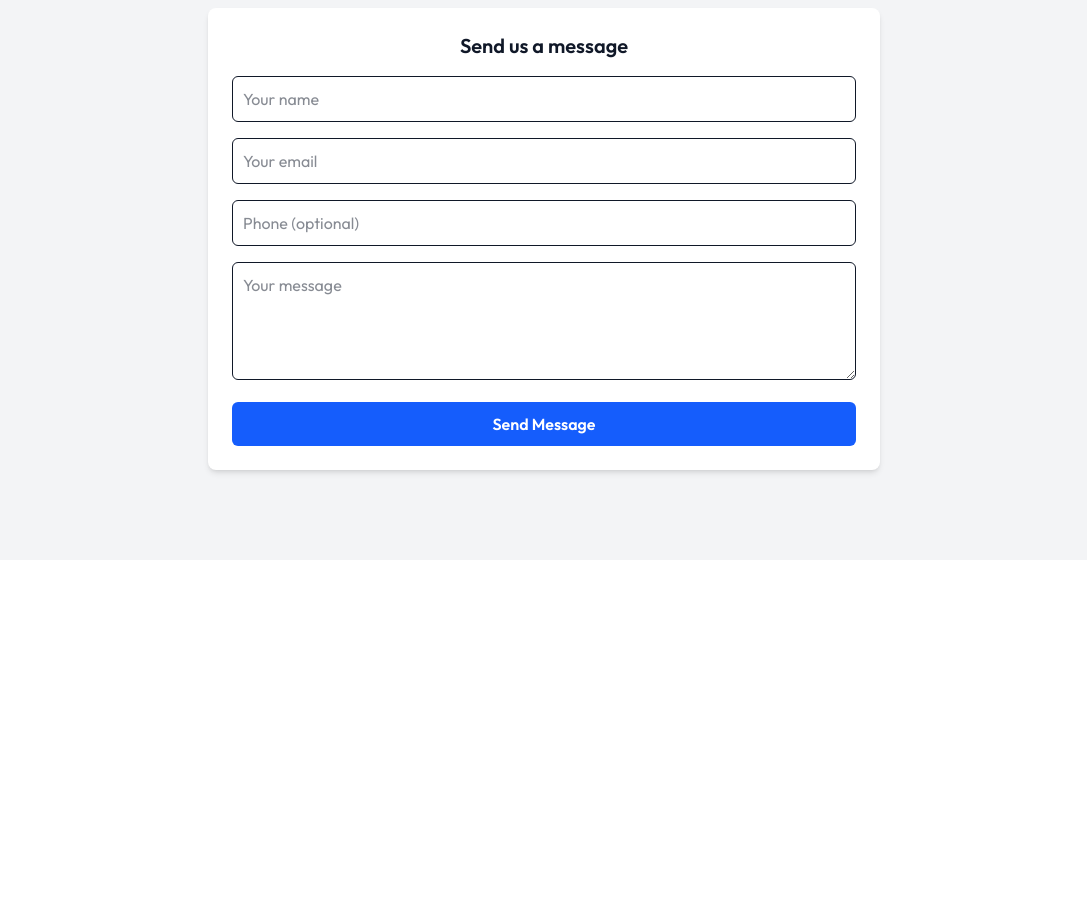
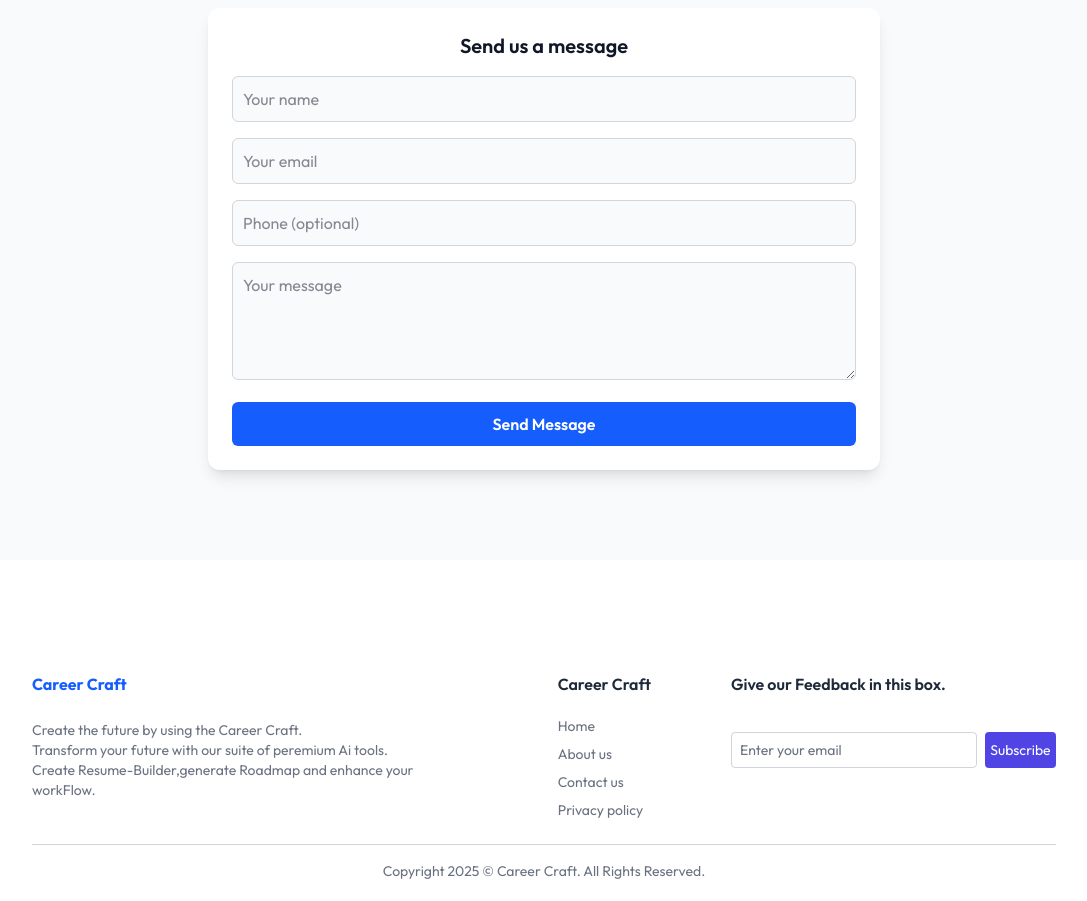
Before and after one commit to Himanshukabsuri/CareerCraft, a React (Vite) app in the folder Frontend/: page /contact in a window 1280 px wide. Shown: the part 280-1181 px from the top of the page, without its empty margins (96-1183 px from the left). Before the commit the page ends 840 px from the top, so only its background shows below. Built offline with nearby package versions, Linux system fonts and the light colour scheme.

Commit message:
fix contact rout

```diff
--- a/Frontend/src/App.jsx
+++ b/Frontend/src/App.jsx
@@ -11,6 +11,7 @@ import RoadmapHistory from './pages/RoadmapHistory'
 import ResumeHistory from './pages/ResumeHistory'
 import Login from './components/Login'
 import Contact from './pages/Contact'
+import Services from './pages/services'
 const App = () => {
   return (
     <div>
@@ -18,6 +19,7 @@ const App = () => {
         <Route path='/' element={<Home />} />
         <Route path='/login' element={<Login/>} />
          <Route path='/contact' element={<Contact/>}/>
+         <Route path='/services' element={<Services/>}/>
           <Route path='/tools' element={<Tools />} />
           <Route path='/ai' element={<Layout />}>
           <Route index element={<Dashboard />} />
--- a/Frontend/src/components/Navbar.jsx
+++ b/Frontend/src/components/Navbar.jsx
@@ -63,9 +63,9 @@ const Navbar = () => {
 
           <ul className="hidden md:flex items-center gap-8 text-gray-100 font-medium">
             <li onClick={() => navigate("/")} className="cursor-pointer">Home</li>
-            <li className="cursor-pointer">About</li>
-            <li className="cursor-pointer">Services</li>
-            <li className="cursor-pointer">Contact</li>
+            <li  className="cursor-pointer">About</li>
+            <li onClick={()=>navigate("/services")} className="cursor-pointer">Services</li>
+            <li onClick={()=>navigate("/contact")} className="cursor-pointer">Contact</li>
 
             <button
               onClick={() => navigate("/login")}
--- a/Frontend/src/components/Sidebar.jsx
+++ b/Frontend/src/components/Sidebar.jsx
@@ -54,7 +54,7 @@ const Sidebar = ({ sidebar, setSidebar }) => {
 
   return (
     <div
-      className={`w-70 mt-20 bg-white border-r border-gray-200 flex flex-col justify-between items-center
+      className={`w-70  mt-20 bg-white border-r border-gray-200 flex flex-col justify-between items-center
       max-sm:absolute top-14 bottom-0
       ${sidebar ? "translate-x-0" : "max-sm:-translate-x-full"}
       transition-all duration-300 ease-in-out`}
--- a/Frontend/src/pages/Contact.jsx
+++ b/Frontend/src/pages/Contact.jsx
@@ -1,6 +1,7 @@
 import React, { useState } from "react";
 import Navbar from "../components/Navbar";
 import Footer from "../components/Footer";
+
 const Contact = () => {
   const [formData, setFormData] = useState({
     name: "",
@@ -33,13 +34,13 @@ const Contact = () => {
       const data = await response.json();
 
       if (response.ok) {
-        setSuccess(data.message);
+        setSuccess(data.message || "Message sent successfully!");
         setFormData({ name: "", email: "", phone: "", message: "" });
       } else {
-        setError("Something went wrong");
+        setError(data.error || "Something went wrong");
       }
     } catch (err) {
-      setError("Server error");
+      setError("Server error. Please try again later.");
     }
 
     setLoading(false);
@@ -49,28 +50,32 @@ const Contact = () => {
     <>
       <Navbar />
 
-      <div className="min-h-screen bg-gray-100 dark:bg-gray-950 text-gray-900 dark:text-white pt-16 mt-10">
+      {/* PAGE WRAPPER */}
+      <div className="min-h-screen bg-gray-50 dark:bg-slate-900 text-gray-900 dark:text-gray-100 pt-16 mt-10">
 
-
-        {/* HERO */}
-        <div className="bg-blue-600 dark:bg-blue-700 py-10 text-center">
+        {/* HERO SECTION */}
+        <div className="bg-blue-600 dark:bg-blue-800 py-10 text-center">
           <h1 className="text-3xl font-bold text-white">Contact Us</h1>
           <p className="text-blue-100 mt-2 text-sm">
             Have a question? We’d love to hear from you.
           </p>
         </div>
 
-        {/* FORM */}
-        <div className="max-w-2xl mx-auto bg-white dark:bg-gray-900 p-6 rounded-lg shadow-md mt-10">
+        {/* FORM CARD */}
+        <div className="max-w-2xl mx-auto bg-white dark:bg-slate-800 p-6 rounded-xl shadow-lg mt-10">
           <h2 className="text-xl font-semibold mb-4 text-center">
             Send us a message
           </h2>
 
           {success && (
-            <p className="text-green-600 text-sm text-center mb-3">{success}</p>
+            <p className="text-green-600 text-sm text-center mb-3">
+              {success}
+            </p>
           )}
           {error && (
-            <p className="text-red-600 text-sm text-center mb-3">{error}</p>
+            <p className="text-red-600 text-sm text-center mb-3">
+              {error}
+            </p>
           )}
 
           <form className="space-y-4" onSubmit={handleSubmit}>
@@ -80,39 +85,43 @@ const Contact = () => {
               value={formData.name}
               onChange={handleChange}
               placeholder="Your name"
-              className="w-full p-2.5 border rounded-md dark:bg-gray-800"
+              className="w-full p-2.5 border border-gray-300 dark:border-gray-700 rounded-md bg-gray-50 dark:bg-slate-900 focus:ring-2 focus:ring-blue-500 outline-none"
               required
             />
+
             <input
               type="email"
               name="email"
               value={formData.email}
               onChange={handleChange}
               placeholder="Your email"
-              className="w-full p-2.5 border rounded-md dark:bg-gray-800"
+              className="w-full p-2.5 border border-gray-300 dark:border-gray-700 rounded-md bg-gray-50 dark:bg-slate-900 focus:ring-2 focus:ring-blue-500 outline-none"
               required
             />
+
             <input
               type="text"
               name="phone"
               value={formData.phone}
               onChange={handleChange}
               placeholder="Phone (optional)"
-              className="w-full p-2.5 border rounded-md dark:bg-gray-800"
+              className="w-full p-2.5 border border-gray-300 dark:border-gray-700 rounded-md bg-gray-50 dark:bg-slate-900 focus:ring-2 focus:ring-blue-500 outline-none"
             />
+
             <textarea
               name="message"
               rows="4"
               value={formData.message}
               onChange={handleChange}
               placeholder="Your message"
-              className="w-full p-2.5 border rounded-md dark:bg-gray-800"
+              className="w-full p-2.5 border border-gray-300 dark:border-gray-700 rounded-md bg-gray-50 dark:bg-slate-900 focus:ring-2 focus:ring-blue-500 outline-none"
               required
             />
+
             <button
               type="submit"
               disabled={loading}
-              className="w-full bg-blue-600 hover:bg-blue-700 text-white py-2.5 rounded-md font-semibold transition"
+              className="w-full bg-blue-600 hover:bg-blue-700 dark:hover:bg-blue-500 text-white py-2.5 rounded-md font-semibold transition disabled:opacity-50"
             >
               {loading ? "Sending..." : "Send Message"}
             </button>
@@ -120,7 +129,7 @@ const Contact = () => {
         </div>
       </div>
 
-
+      <Footer />
     </>
   );
 };
--- a/Frontend/src/pages/ResumeHistory.jsx
+++ b/Frontend/src/pages/ResumeHistory.jsx
@@ -35,7 +35,9 @@ const ResumeHistory = () => {
     <>
       <Navbar />
 
-      <div className="min-h-screen p-6 bg-[#F2F7FB]">
+      {/* PAGE WRAPPER */}
+      <div className="min-h-screen bg-[#F2F7FB] py-10 px-4">
+        <div className="max-w-4xl mx-auto">
           <h1 className="text-2xl font-semibold mb-6">
             Your Resume History
           </h1>
@@ -53,20 +55,20 @@ const ResumeHistory = () => {
           )}
 
           {/* ===== RESUME LIST ===== */}
-        <div className="space-y-4">
+          <div className="space-y-5">
             {resumes.map((resume) => (
               <div
                 key={resume.id}
-              className="bg-white p-5 rounded-xl shadow-sm flex flex-col gap-4"
+                className="bg-white p-6 rounded-xl shadow-sm"
               >
                 {/* HEADER */}
-              <div className="flex items-center gap-3">
-                <div className="w-10 h-10 bg-blue-100 text-blue-600 rounded-lg flex items-center justify-center">
-                  <FileText size={20} />
+                <div className="flex items-center gap-4 mb-4">
+                  <div className="w-12 h-12 bg-blue-100 text-blue-600 rounded-lg flex items-center justify-center">
+                    <FileText size={22} />
                   </div>
 
                   <div>
-                  <p className="font-medium">
+                    <p className="font-medium text-lg">
                       Resume for {resume.student_name}
                     </p>
                     <p className="text-sm text-gray-500">
@@ -75,18 +77,13 @@ const ResumeHistory = () => {
                   </div>
                 </div>
 
-              {/* PREVIEW */}
-              <p className="text-sm text-gray-700 line-clamp-3">
-                {resume.resume_preview}
-              </p>
-
                 {/* ACTION BUTTONS */}
-              <div className="flex gap-4">
+                <div className="flex gap-4 justify-end">
                   <a
                     href={resume.pdf_url}
                     target="_blank"
                     rel="noopener noreferrer"
-                  className="flex items-center gap-2 bg-blue-600 text-white px-4 py-2 rounded-lg text-sm hover:bg-blue-700"
+                    className="flex items-center justify-center gap-2 bg-blue-600 text-white px-6 py-3 rounded-lg text-sm hover:bg-blue-700 w-32"
                   >
                     <ExternalLink size={16} />
                     View
@@ -95,7 +92,7 @@ const ResumeHistory = () => {
                   <a
                     href={resume.pdf_url}
                     download
-                  className="flex items-center gap-2 bg-green-600 text-white px-4 py-2 rounded-lg text-sm hover:bg-green-700"
+                    className="flex items-center justify-center gap-2 bg-green-600 text-white px-6 py-3 rounded-lg text-sm hover:bg-green-700 w-32"
                   >
                     <Download size={16} />
                     Download
@@ -105,6 +102,7 @@ const ResumeHistory = () => {
             ))}
           </div>
         </div>
+      </div>
     </>
   );
 };
--- a/Frontend/src/pages/services.jsx
+++ b/Frontend/src/pages/services.jsx
@@ -1,13 +1,13 @@
 import React from 'react'
 import Navbar from '../components/Navbar'
-
-
-const services = () => {
+import Tools from '../components/Tools'
+const Services = () => {
   return (
     <div>
       <Navbar/>
+      <Tools/>
     </div>
   )
 }
 
-export default services
+export default Services
```
Also changed, not shown: 1 other file (tests, documents, lock files or other folders). Lines whose indentation alone changed are shown as unchanged.
